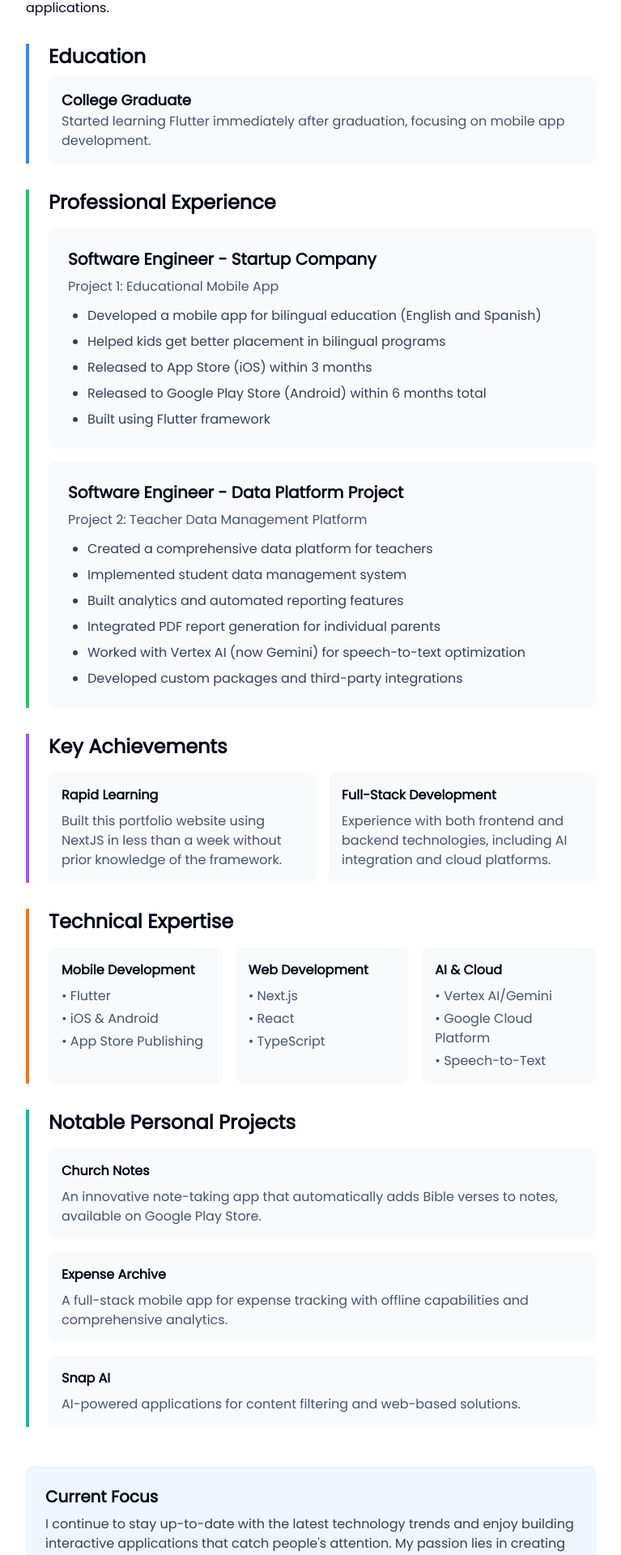
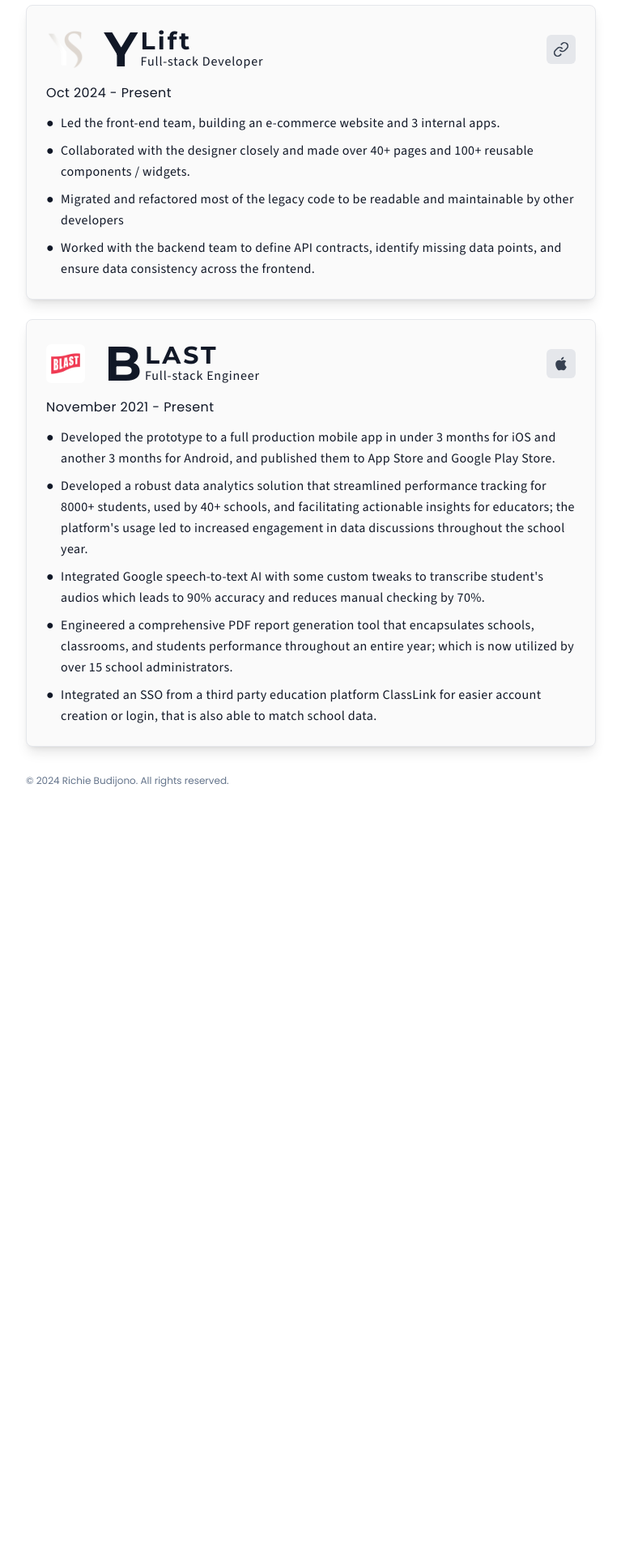
Before and after one commit to Salvist/richie-budijono-nextjs-portfolio, a Next.js app: page /experience in a window 1280 px wide. Shown: the part 174-2094 px from the top of the page at 81% size, without its empty margins (256-1023 px from the left). After the commit the page ends 1180 px from the top, so only its background shows below. Built offline with nearby package versions, Linux system fonts and the light colour scheme.

Commit message:
update links

```diff
--- a/src/app/experience/page.tsx
+++ b/src/app/experience/page.tsx
@@ -1,167 +1,57 @@
-import Image from "next/image";
+import ExperienceTile, { ExperienceData } from "@/components/experience_tile";
 
-export default function ExperiencePage() {
+export default function ExperienceDevPage() {
+  const yLiftExperience: ExperienceData = {
+    companyName: "Y Lift",
+    roleName: "Full-stack Developer",
+    duration: "Oct 2024 - Present",
+    logoPath: "/images/logos/ys_logo.png",
+    logoAlt: "Y Lift Logo",
+    achievements: [
+      "Led the front-end team, building an e-commerce website and 3 internal apps.",
+      "Collaborated with the designer closely and made over 40+ pages and 100+ reusable components / widgets.",
+      "Migrated and refactored most of the legacy code to be readable and maintainable by other developers",
+      "Worked with the backend team to define API contracts, identify missing data points, and ensure data consistency across the frontend.",
+    ],
+    links: [
+      {
+        url: "https://ylift.com",
+        type: "link",
+      },
+    ],
+  };
+
+  const blastExperience: ExperienceData = {
+    companyName: "BLAST",
+    roleName: "Full-stack Engineer",
+    duration: "November 2021 - Present",
+    logoPath: "/images/logos/blast_logo.png",
+    logoAlt: "BLAST Logo",
+    achievements: [
+      "Developed the prototype to a full production mobile app in under 3 months for iOS and another 3 months for Android, and published them to App Store and Google Play Store.",
+      "Developed a robust data analytics solution that streamlined performance tracking for 8000+ students, used by 40+ schools, and facilitating actionable insights for educators; the platform's usage led to increased engagement in data discussions throughout the school year.",
+      "Integrated Google speech-to-text AI with some custom tweaks to transcribe student's audios which leads to 90% accuracy and reduces manual checking by 70%.",
+      "Engineered a comprehensive PDF report generation tool that encapsulates schools, classrooms, and students performance throughout an entire year; which is now utilized by over 15 school administrators.",
+      "Integrated an SSO from a third party education platform ClassLink for easier account creation or login, that is also able to match school data.",
+    ],
+    links: [
+      {
+        url: "https://apps.apple.com/us/app/blast-bilingual-app/id1598149969",
+        type: "app-store",
+      },
+    ],
+  };
+
+  const experiences = [yLiftExperience, blastExperience];
+
   return (
     <section className="mt-28">
       <div className="container max-w-3xl">
         <h1 className="title">Experience</h1>
-        <p className="mb-8">
-          My journey in software development, from learning Flutter to building
-          production-ready applications.
-        </p>
-
-        <div className="space-y-8">
-          {/* Education */}
-          <div className="border-l-4 border-blue-500 pl-6">
-            <h2 className="text-2xl font-bold mb-2">Education</h2>
-            <div className="bg-slate-50 dark:bg-slate-800 p-4 rounded-lg">
-              <h3 className="text-lg font-semibold">College Graduate</h3>
-              <p className="text-slate-600 dark:text-slate-400">
-                Started learning Flutter immediately after graduation, focusing
-                on mobile app development.
-              </p>
-            </div>
-          </div>
-
-          {/* Startup Experience */}
-          <div className="border-l-4 border-green-500 pl-6">
-            <h2 className="text-2xl font-bold mb-4">Professional Experience</h2>
-
-            <div className="bg-slate-50 dark:bg-slate-800 p-6 rounded-lg mb-4">
-              <h3 className="text-xl font-semibold mb-2">
-                Software Engineer - Startup Company
-              </h3>
-              <p className="text-slate-600 dark:text-slate-400 mb-3">
-                <span className="font-medium">Project 1:</span> Educational
-                Mobile App
-              </p>
-              <ul className="list-disc ml-6 space-y-2 text-slate-700 dark:text-slate-300">
-                <li>
-                  Developed a mobile app for bilingual education (English and
-                  Spanish)
-                </li>
-                <li>Helped kids get better placement in bilingual programs</li>
-                <li>Released to App Store (iOS) within 3 months</li>
-                <li>
-                  Released to Google Play Store (Android) within 6 months total
-                </li>
-                <li>Built using Flutter framework</li>
-              </ul>
-            </div>
-
-            <div className="bg-slate-50 dark:bg-slate-800 p-6 rounded-lg">
-              <h3 className="text-xl font-semibold mb-2">
-                Software Engineer - Data Platform Project
-              </h3>
-              <p className="text-slate-600 dark:text-slate-400 mb-3">
-                <span className="font-medium">Project 2:</span> Teacher Data
-                Management Platform
-              </p>
-              <ul className="list-disc ml-6 space-y-2 text-slate-700 dark:text-slate-300">
-                <li>Created a comprehensive data platform for teachers</li>
-                <li>Implemented student data management system</li>
-                <li>Built analytics and automated reporting features</li>
-                <li>Integrated PDF report generation for individual parents</li>
-                <li>
-                  Worked with Vertex AI (now Gemini) for speech-to-text
-                  optimization
-                </li>
-                <li>Developed custom packages and third-party integrations</li>
-              </ul>
-            </div>
-          </div>
-
-          {/* Key Achievements */}
-          <div className="border-l-4 border-purple-500 pl-6">
-            <h2 className="text-2xl font-bold mb-4">Key Achievements</h2>
-            <div className="grid grid-cols-1 md:grid-cols-2 gap-4">
-              <div className="bg-slate-50 dark:bg-slate-800 p-4 rounded-lg">
-                <h3 className="font-semibold mb-2">Rapid Learning</h3>
-                <p className="text-slate-600 dark:text-slate-400">
-                  Built this portfolio website using NextJS in less than a week
-                  without prior knowledge of the framework.
-                </p>
-              </div>
-              <div className="bg-slate-50 dark:bg-slate-800 p-4 rounded-lg">
-                <h3 className="font-semibold mb-2">Full-Stack Development</h3>
-                <p className="text-slate-600 dark:text-slate-400">
-                  Experience with both frontend and backend technologies,
-                  including AI integration and cloud platforms.
-                </p>
-              </div>
-            </div>
-          </div>
-
-          {/* Technical Skills */}
-          <div className="border-l-4 border-orange-500 pl-6">
-            <h2 className="text-2xl font-bold mb-4">Technical Expertise</h2>
-            <div className="grid grid-cols-1 md:grid-cols-3 gap-4">
-              <div className="bg-slate-50 dark:bg-slate-800 p-4 rounded-lg">
-                <h3 className="font-semibold mb-2">Mobile Development</h3>
-                <ul className="text-slate-600 dark:text-slate-400 space-y-1">
-                  <li>• Flutter</li>
-                  <li>• iOS & Android</li>
-                  <li>• App Store Publishing</li>
-                </ul>
-              </div>
-              <div className="bg-slate-50 dark:bg-slate-800 p-4 rounded-lg">
-                <h3 className="font-semibold mb-2">Web Development</h3>
-                <ul className="text-slate-600 dark:text-slate-400 space-y-1">
-                  <li>• Next.js</li>
-                  <li>• React</li>
-                  <li>• TypeScript</li>
-                </ul>
-              </div>
-              <div className="bg-slate-50 dark:bg-slate-800 p-4 rounded-lg">
-                <h3 className="font-semibold mb-2">AI & Cloud</h3>
-                <ul className="text-slate-600 dark:text-slate-400 space-y-1">
-                  <li>• Vertex AI/Gemini</li>
-                  <li>• Google Cloud Platform</li>
-                  <li>• Speech-to-Text</li>
-                </ul>
-              </div>
-            </div>
-          </div>
-
-          {/* Personal Projects */}
-          <div className="border-l-4 border-teal-500 pl-6">
-            <h2 className="text-2xl font-bold mb-4">
-              Notable Personal Projects
-            </h2>
-            <div className="space-y-4">
-              <div className="bg-slate-50 dark:bg-slate-800 p-4 rounded-lg">
-                <h3 className="font-semibold mb-2">Church Notes</h3>
-                <p className="text-slate-600 dark:text-slate-400">
-                  An innovative note-taking app that automatically adds Bible
-                  verses to notes, available on Google Play Store.
-                </p>
-              </div>
-              <div className="bg-slate-50 dark:bg-slate-800 p-4 rounded-lg">
-                <h3 className="font-semibold mb-2">Expense Archive</h3>
-                <p className="text-slate-600 dark:text-slate-400">
-                  A full-stack mobile app for expense tracking with offline
-                  capabilities and comprehensive analytics.
-                </p>
-              </div>
-              <div className="bg-slate-50 dark:bg-slate-800 p-4 rounded-lg">
-                <h3 className="font-semibold mb-2">Snap AI</h3>
-                <p className="text-slate-600 dark:text-slate-400">
-                  AI-powered applications for content filtering and web-based
-                  solutions.
-                </p>
-              </div>
-            </div>
-          </div>
-        </div>
-
-        <div className="mt-12 p-6 bg-blue-50 dark:bg-blue-900/20 rounded-lg">
-          <h2 className="text-xl font-semibold mb-2">Current Focus</h2>
-          <p className="text-slate-700 dark:text-slate-300">
-            I continue to stay up-to-date with the latest technology trends and
-            enjoy building interactive applications that catch people&apos;s
-            attention. My passion lies in creating meaningful software solutions
-            that make a difference in people&apos;s lives.
-          </p>
+        <div className="mt-8 space-y-6">
+          {experiences.map((experience, index) => (
+            <ExperienceTile key={index} experience={experience} />
+          ))}
         </div>
       </div>
     </section>
--- a/src/app/experience_dev/page.tsx
+++ /dev/null
@@ -1,63 +0,0 @@
-import ExperienceTile, { ExperienceData } from "@/components/experience_tile";
-
-export default function ExperienceDevPage() {
-  const yLiftExperience: ExperienceData = {
-    companyName: "Y Lift",
-    roleName: "Full-stack Developer",
-    duration: "Oct 2024 - Present",
-    logoPath: "/images/logos/ys_logo.png",
-    logoAlt: "Y Lift Logo",
-    achievements: [
-      "Led the front-end team, building an e-commerce website and 3 internal apps.",
-      "Collaborated with the designer closely and made over 40+ pages and 100+ reusable components / widgets.",
-      "Migrated and refactored most of the legacy code to be readable and maintainable by other developers",
-      "Worked with the backend team to define API contracts, identify missing data points, and ensure data consistency across the frontend.",
-    ],
-    links: [
-      {
-        url: "https://ylift.com",
-        type: "link",
-      },
-    ],
-  };
-
-  const blastExperience: ExperienceData = {
-    companyName: "BLAST",
-    roleName: "Full-stack Engineer",
-    duration: "November 2021 - Present",
-    logoPath: "/images/logos/blast_logo.png",
-    logoAlt: "BLAST Logo",
-    achievements: [
-      "Developed the prototype to a full production mobile app in under 3 months for iOS and another 3 months for Android, and published them to App Store and Google Play Store.",
-      "Developed a robust data analytics solution that streamlined performance tracking for 8000+ students, used by 40+ schools, and facilitating actionable insights for educators; the platform's usage led to increased engagement in data discussions throughout the school year.",
-      "Integrated Google speech-to-text AI with some custom tweaks to transcribe student's audios which leads to 90% accuracy and reduces manual checking by 70%.",
-      "Engineered a comprehensive PDF report generation tool that encapsulates schools, classrooms, and students performance throughout an entire year; which is now utilized by over 15 school administrators.",
-      "Integrated an SSO from a third party education platform ClassLink for easier account creation or login, that is also able to match school data.",
-    ],
-    links: [
-      {
-        url: "https://apps.apple.com/app/blast/id123456789",
-        type: "app-store",
-      },
-      {
-        url: "https://play.google.com/store/apps/details?id=com.blast.app",
-        type: "google-play",
-      },
-    ],
-  };
-
-  const experiences = [yLiftExperience, blastExperience];
-
-  return (
-    <section className="mt-28">
-      <div className="container max-w-3xl">
-        <h1 className="title">Experience</h1>
-        <div className="mt-8 space-y-6">
-          {experiences.map((experience, index) => (
-            <ExperienceTile key={index} experience={experience} />
-          ))}
-        </div>
-      </div>
-    </section>
-  );
-}
--- a/src/lib/nav_item.ts
+++ b/src/lib/nav_item.ts
@@ -18,6 +18,6 @@ export const navItems: NavItem[] = [
   },
   {
     name: "Experience",
-    path: "/experience_dev",
+    path: "/experience",
   },
 ];
```
Also changed, not shown: src/components/next_image.tsx (deleted, +0 -7 lines).
